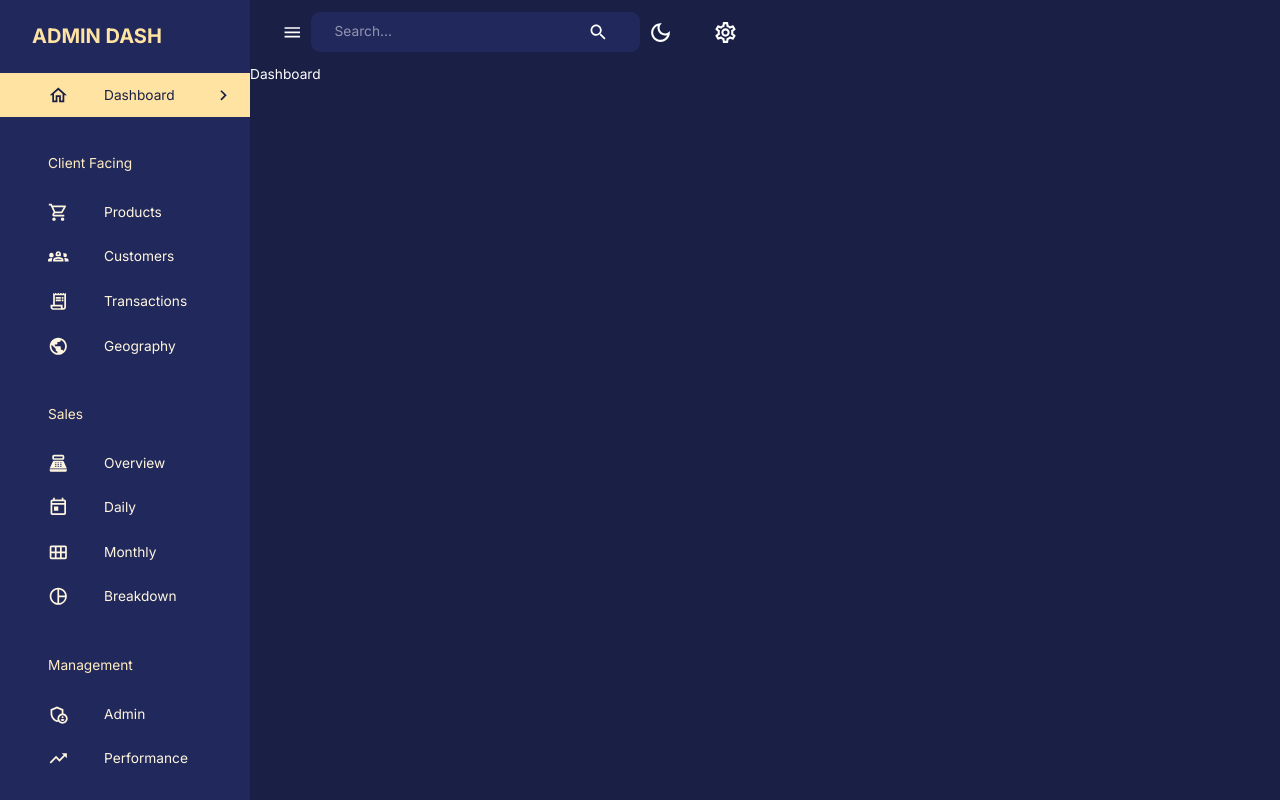
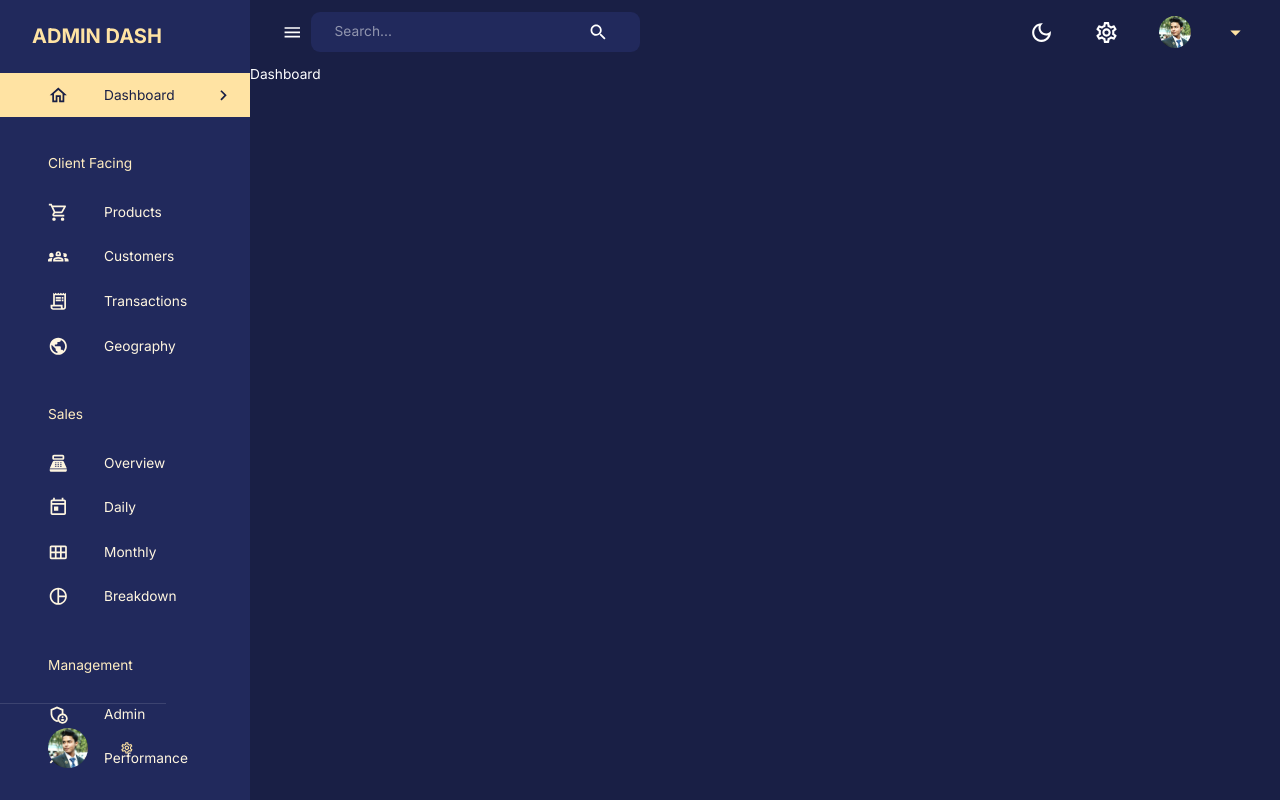
Before and after one commit to lelisoAgegnehu/mern-admin-dashbord, a React (Vite) app in the folder client/: page /dashboard in a window 1280 px wide. Built offline with nearby package versions, Linux system fonts and the light colour scheme; no server answers.

Commit message:
add profile

```diff
--- a/client/src/components/Navbar.jsx
+++ b/client/src/components/Navbar.jsx
@@ -1,31 +1,48 @@
 import {
   AppBar,
+  Box,
+  Button,
   IconButton,
   InputBase,
+  Menu,
+  MenuItem,
   Toolbar,
+  Typography,
   useTheme,
 } from "@mui/material";
 import FlexBetween from "./FlexBetween";
 import {
+  ArrowDropDownOutlined,
   DarkModeOutlined,
   LightModeOutlined,
-  Menu,
   Search,
   SettingsOutlined,
 } from "@mui/icons-material";
+import MenuIcon from "@mui/icons-material/Menu";
 import { useDispatch } from "react-redux";
 import { setMode } from "../state";
+import { useState } from "react";
 
-function Navbar({ setIsSidebarOpen, isSidebarOpen }) {
+function Navbar({ user, setIsSidebarOpen, isSidebarOpen }) {
   const dispatch = useDispatch();
   const theme = useTheme();
+
+  const [anchorEl, setAnchorEl] = useState(null);
+  const open = Boolean(anchorEl);
+  const handleClick = (event) => {
+    setAnchorEl(event.currentTarget);
+  };
+  const handleClose = () => {
+    setAnchorEl(null);
+  };
+
   return (
     <AppBar sx={{ position: "static", background: "none", boxShadow: "none" }}>
       <Toolbar sx={{ justifyContent: "space-between" }}>
         {/* LEFT SIDE */}
         <FlexBetween>
           <IconButton onClick={() => setIsSidebarOpen(!isSidebarOpen)}>
-            <Menu />
+            <MenuIcon />
           </IconButton>
           <FlexBetween
             backgroundColor={theme.palette.background.alt}
@@ -52,6 +69,54 @@
           <IconButton>
             <SettingsOutlined sx={{ fontSize: "25px" }} />
           </IconButton>
+          <FlexBetween>
+            <Button
+              onClick={handleClick}
+              sx={{
+                display: "flex",
+                justifyContent: "space-between",
+                alignItems: "center",
+                textTransform: "none",
+                gap: "1rem",
+              }}
+            >
+              <Box
+                component="img"
+                alt="profile"
+                src="profileImage.png"
+                height="32px"
+                width="32px"
+                borderRadius="50%"
+                sx={{ objectFit: "cover" }}
+              />
+              <Box textAlign="left">
+                <Typography
+                  fontSize="0.85rem"
+                  fontWeight="bold"
+                  sx={{ color: theme.palette.secondary[100] }}
+                >
+                  {user.name}
+                </Typography>
+                <Typography
+                  fontSize="0.75rem"
+                  sx={{ color: theme.palette.secondary[200] }}
+                >
+                  {user.occupation}
+                </Typography>
+              </Box>
+              <ArrowDropDownOutlined
+                sx={{ color: theme.palette.secondary[300], fontSize: "25px" }}
+              />
+            </Button>
+            <Menu
+              anchorEl={anchorEl}
+              open={open}
+              onClose={handleClose}
+              anchorOrigin={{ vertical: "bottom", horizontal: "center" }}
+            >
+              <MenuItem onClick={handleClose}>Logout</MenuItem>
+            </Menu>
+          </FlexBetween>
         </FlexBetween>
       </Toolbar>
     </AppBar>
--- a/client/src/components/Sidebar.jsx
+++ b/client/src/components/Sidebar.jsx
@@ -1,5 +1,6 @@
 import {
   Box,
+  Divider,
   Drawer,
   IconButton,
   List,
@@ -24,12 +25,14 @@
   PointOfSaleOutlined,
   PublicOutlined,
   ReceiptLongOutlined,
+  SettingsOutlined,
   ShoppingCartOutlined,
   TodayOutlined,
   TrendingUpOutlined,
 } from "@mui/icons-material";
 
 function Sidebar({
+  user,
   drawerWidth,
   isSidebarOpen,
   setIsSidebarOpen,
@@ -143,6 +146,39 @@
               })}
             </List>
           </Box>
+          <Box position="absolute" bottom="2rem">
+            <Divider />
+            <FlexBetween textTransform="none" gap="1rem" m="1.5rem 2rem 0 3rem">
+              <Box
+                component="img"
+                alt="profile"
+                src="profileImage.png"
+                height="40px"
+                width="40px"
+                borderRadius="50%"
+                sx={{ objectFit: "cover" }}
+              />
+              <Box textAlign="left">
+                <Typography
+                  fontSize="0.9rem"
+                  fontWeight="bold"
+                  sx={{ color: theme.palette.secondary[100] }}
+                >
+                  {user.name}
+                </Typography>
+                <Typography
+                  fontSize="0.8rem"
+                  sx={{ color: theme.palette.secondary[200] }}
+                >
+                  {user.occupation}
+                </Typography>
+              </Box>
+              <SettingsOutlined
+                sx={{ color: theme.palette.secondary[300] }}
+                fontSize="25px"
+              />
+            </FlexBetween>
+          </Box>
         </Drawer>
       )}
     </Box>
--- a/client/src/main.jsx
+++ b/client/src/main.jsx
@@ -4,12 +4,18 @@
 import globalReducer from "./state";
 import { configureStore } from "@reduxjs/toolkit";
 import { Provider } from "react-redux";
+import { setupListeners } from "@reduxjs/toolkit/query";
+import { api } from "./state/api.js";
 
 const store = configureStore({
   reducer: {
     global: globalReducer,
+    [api.reducerPath]: api.reducer,
   },
+  middleware: (getDefaultMiddleware) =>
+    getDefaultMiddleware().concat(api.middleware),
 });
+setupListeners(store.dispatch);
 
 ReactDOM.createRoot(document.getElementById("root")).render(
   <React.StrictMode>
--- a/client/src/scenes/layout/index.jsx
+++ b/client/src/scenes/layout/index.jsx
@@ -3,19 +3,27 @@
 import Navbar from "../../components/Navbar";
 import Sidebar from "../../components/Sidebar";
 import { useState } from "react";
+import { useGetUserQuery } from "../../state/api";
+import { useSelector } from "react-redux";
+
 function Layout() {
   const isNonMobile = useMediaQuery("(min-width:600px)");
   const [isSidebarOpen, setIsSidebarOpen] = useState(true);
+  const userId = useSelector((state) => state.global.userId);
+  const { data } = useGetUserQuery(userId);
+  console.log("data:", data);
   return (
     <Box display={isNonMobile ? "flex" : "block"} width="100%" height="100%">
       <Sidebar
+        user={data || {}}
         isNonMobile={isNonMobile}
         drawerWidth="250px"
         isSidebarOpen={isSidebarOpen}
         setIsSidebarOpen={setIsSidebarOpen}
       />
-      <Box>
+      <Box flexGrow={1}>
         <Navbar
+          user={data || {}}
           isSidebarOpen={isSidebarOpen}
           setIsSidebarOpen={setIsSidebarOpen}
         />
--- /dev/null
+++ b/client/src/state/api.js
@@ -0,0 +1,17 @@
+import { createApi, fetchBaseQuery } from "@reduxjs/toolkit/query/react";
+
+export const api = createApi({
+  baseQuery: fetchBaseQuery({
+    baseUrl: import.meta.env.VITE_REACT_APP_BASE_URL,
+  }),
+  reducerPath: "adminApi",
+  tagTypes: ["User"],
+  endpoints: (build) => ({
+    getUser: build.query({
+      query: (id) => `general/user/${id}`,
+      providesTags: ["User"],
+    }),
+  }),
+});
+
+export const { useGetUserQuery } = api;
--- a/client/src/state/index.js
+++ b/client/src/state/index.js
@@ -2,6 +2,7 @@
 
 const initialState = {
   mode: "dark",
+  userId: "63701cc1f03239867500011b",
 };
 
 export const globalSlice = createSlice({
```
Also changed, not shown: client/public/profileImage.png (added), 1 other file (tests, documents, lock files or other folders).
